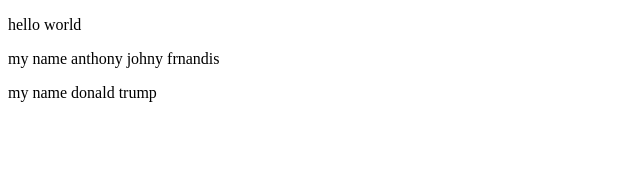
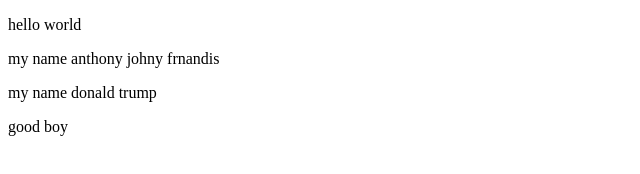
Before and after one commit to 13gauravsahu4-collab/localRepo, a plain HTML site: page index.html in a window 1280 px wide. Shown: the full height of the page, 0-640 px from the left. Drawn offline with Linux system fonts and the light colour scheme.

Commit message:
adding anchor tab

```diff
--- a/index.html
+++ b/index.html
@@ -9,5 +9,6 @@
     <p>hello world </p>
     <P>my name anthony johny frnandis </P>
     <P>my name donald trump </P>
+    <a> good boy</a>
 </body>
 </html>
```
